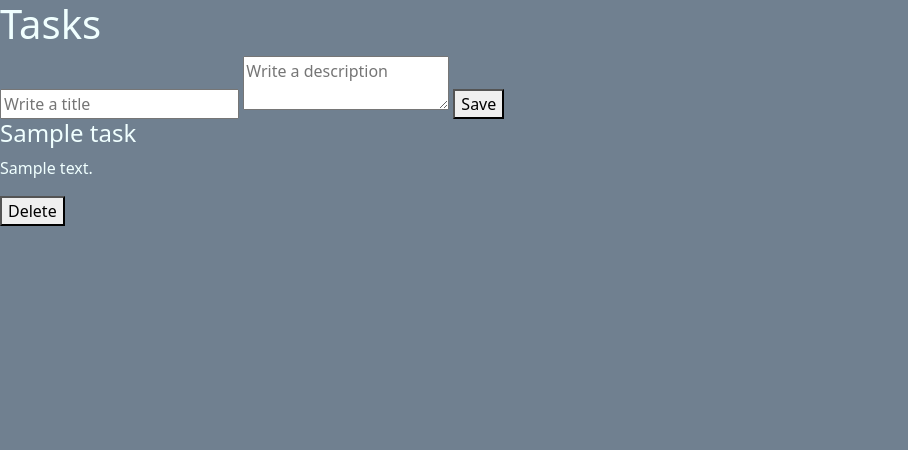
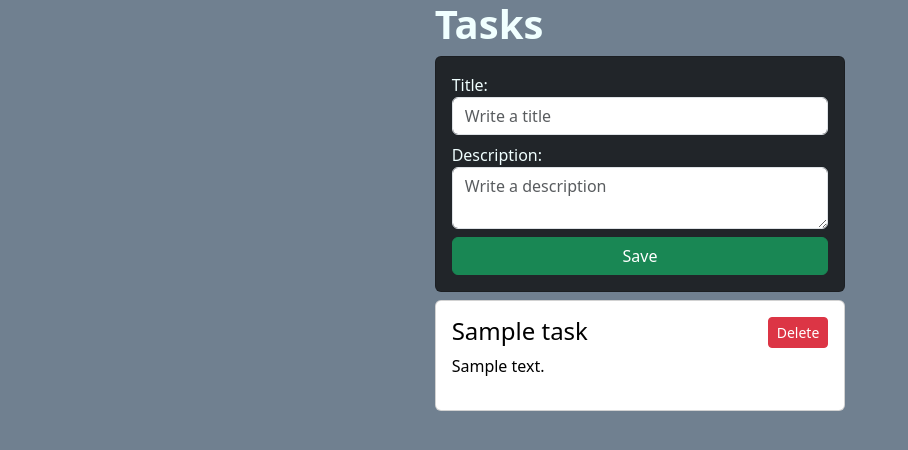
Before and after one commit to JuanFerraro/Practice-CRUDjango, a Django app: page /tasks/ in a window 1280 px wide. Shown: the top 450 px of the page, without its empty margins (0-908 px from the left). Run offline with Django 4.2, Linux system fonts and the light colour scheme; tables that the repository leaves empty hold one stand-in row (values such as "Sample post").

Commit message:
Tasks -> Added Bootstrap styles 🖌

```diff
--- a/tasks/templates/list_tasks.html
+++ b/tasks/templates/list_tasks.html
@@ -11,34 +11,44 @@
 </head>
 <body>
 
-    <h1>Tasks</h1>
+    <div class="conainer">
+        <div class="row">
+            <div class="col-md-4 offset-md-4">
+                <h1 class="display-6 fw-bold">Tasks</h1>
 
-    <form action="{% url 'create_task' %}" method="POST">
+                <form action="{% url 'create_task' %}" method="POST" class="card card-body bg-dark">
                     {% csrf_token %}
 
-        <input type="text" name="title" placeholder="Write a title">
+                    <label for="title">Title:</label>
+                    <input type="text" name="title" placeholder="Write a title" class="form-control mb-2">
 
-        <textarea name="description" cols="20"  placeholder="Write a description"></textarea>
+                    <label for="description">Description:</label>
+                    <textarea name="description" cols="20"  placeholder="Write a description" class="form-control mb-2"></textarea>
 
-        <button>Save</button>
+                    <button class="btn btn-success">Save</button>
 
                 </form>
 
                 {% for task in tasks %}
+                    <div class="card card-body text-black mt-2 d-flex flex-row justify-content-between">
                         <div>
                             <h4>{{ task.title }}</h4>
                             <p>{{ task.description }}</p>
+                        </div>
 
                         <form action="{% url 'delete_task' task.id %}" method='POST'>
                             {% csrf_token %}
 
-                <button>Delete</button>
+                            <button class="btn btn-danger btn-sm">Delete</button>
                         </form>
 
                     </div>
                 {% empty %}
-        <h1>No tasks yet</h1>
+                    <h1 class="display-4 text-center">No tasks yet</h1>
                 {% endfor %}
+            </div>
+        </div>
+    </div>
 
 </body>
 </html>
```
Lines whose indentation alone changed are shown as unchanged.
